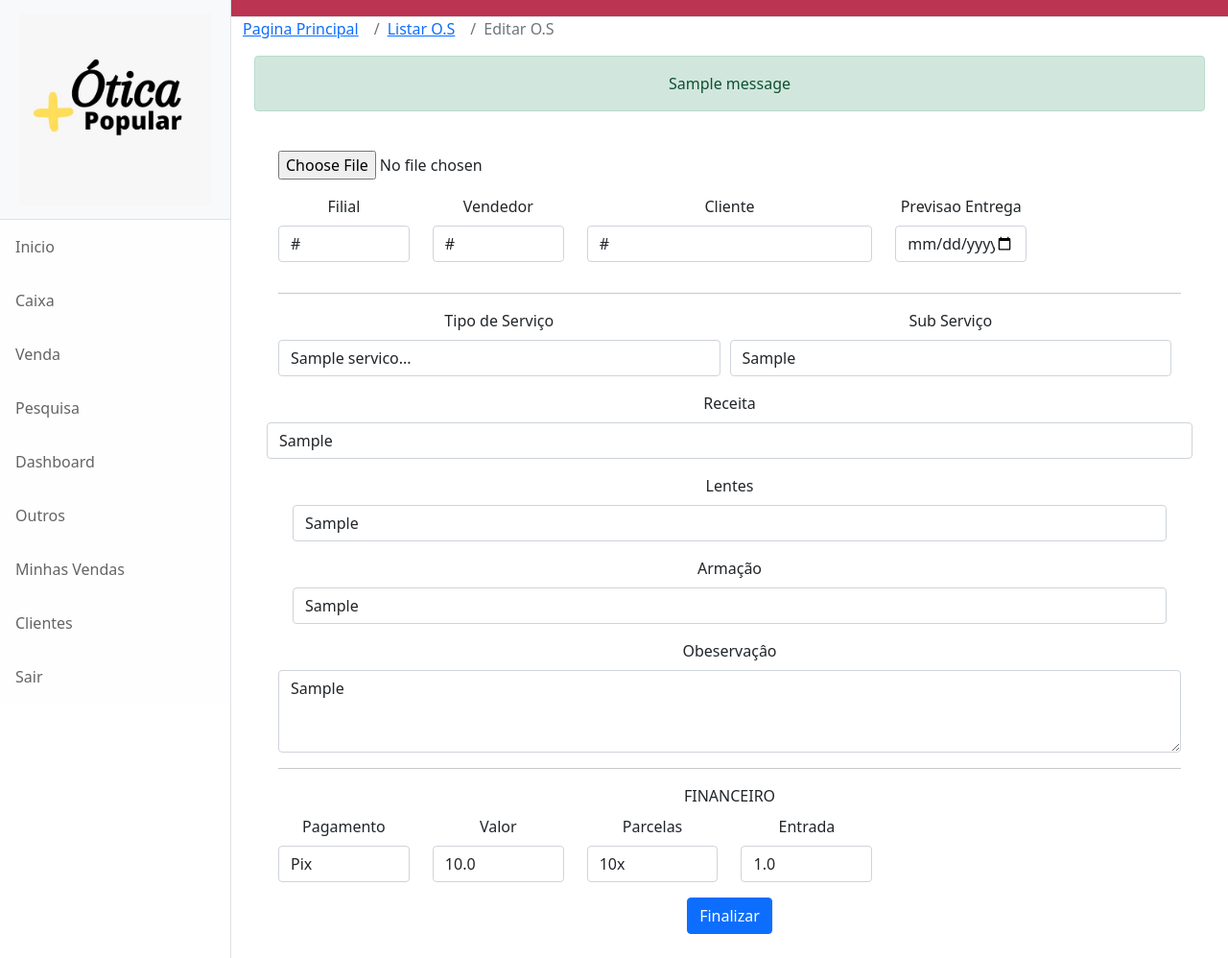
After one commit to santosgv/Sis-Otica, a Django app: page /Editar_os/1 in a window 1280 px wide. The commit adds this page. Shown: the whole page at 96% size. Run offline with Django 4.2, Linux system fonts and the light colour scheme; tables that the repository leaves empty hold one stand-in row (values such as "Sample post"); one stand-in notice (Sample message) is shown; some libraries are stand-ins or nearby versions.

Commit message:
pagina de editar

```diff
--- /dev/null
+++ b/Core/templates/Os/Edita_os.html
@@ -0,0 +1,183 @@
+{% extends 'base.html' %}
+
+{% load static %}
+
+{% block 'head' %}
+<link rel="stylesheet" href="{% static 'Unidades/css/cadastro_cliente.css' %}">
+
+<title>{% block 'title' %}
+Editar O.S
+  {% endblock %}</title>
+{% endblock %}
+
+{% block 'body'%}
+<nav aria-label="breadcrumb">
+    <ol class="breadcrumb" style="background-color: var(--bs-white);">
+      <li class="breadcrumb-item"><a href="{% url 'home'%}">Pagina Principal</a></li>
+      <li class="breadcrumb-item"><a href="{% url 'Lista_Os'%}">Listar O.S</a></li>
+      <li class="breadcrumb-item active" aria-current="page">Editar O.S</li>
+    </ol>
+  </nav>
+  <section class="container-fluid text-center">
+    <div class="text-center">
+        {% if messages %}
+            {% for message in messages %}
+                <div class="alert {{message.tags}}">
+                    {{message}}
+                </div>
+            {% endfor %}
+        {% endif %}
+    </div>
+
+    <form method="POST" class="form_cliente">{% csrf_token %}
+        <div class="form-group">
+          <input type="file" class="form-control-file" id="ANEXO" name="ANEXO">
+        </div>
+        <div class="row">
+          <div class="form-group col-md-2">
+            <label for="FILIAL">Filial</label>
+            <input  class="form-control" id="FILIAL" name="FILIAL" value="#" >
+          </div>
+          <div class="form-group col-md-2">
+            <label for="VENDEDOR" >Vendedor</label>
+            <input  class="form-control"  id="VENDEDOR" name="VENDEDOR" value="#" >
+          </div>
+          <div class="form-group col-md-4">
+            <label for="CLIENTE">Cliente</label>
+            <input  class="form-control"  id="CLIENTE" name="CLIENTE" value="#" >
+          </div>
+          <div class="form-group col-md-2">
+            <label for="DATA_NASCIMENTO">Previsao Entrega</label>
+            <input required type="date" class="form-control" value="{{EDITAR_OS.PREVISAO_ENTREGA}}"  id="PREVISAO_ENTREGA" name="PREVISAO_ENTREGA">
+          </div>
+        </div>
+        <hr>
+        <div class="row">
+          <div class="form-row">
+            <div class="form-group col-md-6">
+              <label for="inputState">Tipo de Serviço</label>
+              <select required id="SERVICO" name="SERVICO" onChange="update()" class="form-control">
+                <option selected>{{EDITAR_OS.SERVICO.NOME}}...</option>
+                        {% for servico in SERVICOS %}
+                     <option value="{{servico.NOME}}">{{servico.NOME}}</option>
+                     {% endfor%}
+              </select>
+            </div>
+            <div class="form-group col-md-6">
+              <label for="inputState">Sub Serviço</label>
+              <select required id="SUB_SERVICO" name="SUB_SERVICO" class="form-control">
+                <option selected>{{EDITAR_OS.SUB_SERVICO}}</option>
+              </select>
+            </div>
+          </div>
+        </div>
+        <div class="form-group row">
+            <label for="NUMERO">Receita</label>
+          <input required class="form-control" value="{{EDITAR_OS.RECEITA}}"  id="RECEITA" name="RECEITA"  >
+        </div>
+        <div class="form-group col-md-12">
+          <label for="FILIAL">Lentes</label>
+          <input required class="form-control" value="{{EDITAR_OS.LENTES}}" id="LENTES" name="LENTES"  >
+        </div>
+        <div class="form-group col-md-12">
+          <label for="FILIAL">Armação</label>
+          <input required class="form-control" value="{{EDITAR_OS.ARMACAO}}" id="ARMACAO" name="ARMACAO"  >
+        </div>
+        <div class="form-group">
+          <label for="exampleFormControlTextarea1">Obeservaçâo</label>
+          <textarea class="form-control"  id="OBSERVACAO" name="OBSERVACAO" rows="3">{{EDITAR_OS.OBSERVACAO}}</textarea>
+        </div>
+        <hr>
+        <div class="text center">
+          <div class="row">
+          <label for="NUMERO">FINANCEIRO</label>
+          <div class="form-group col-md-2">
+            <label for="inputState">Pagamento</label>
+            <select required id="PAGAMENTO" name="PAGAMENTO" onChange="link()" class="form-control">
+                {% if EDITAR_OS.FORMA_PAG == "A" %}
+                    <option value="A">Pix</option>
+                {% endif%}
+                {% if EDITAR_OS.FORMA_PAG == "B" %}
+                <option value="B">Dinheiro</option>
+                {% endif%}
+                {% if EDITAR_OS.FORMA_PAG == "C" %}
+              <option value="C">Debito</option>
+                {% endif%}
+                {% if EDITAR_OS.FORMA_PAG == "D" %}
+              <option value="D">Credito</option>
+                {% endif%}
+                {% if EDITAR_OS.FORMA_PAG == "E" %}
+              <option value="E">Carne</option>
+                {% endif%}
+                {% if EDITAR_OS.FORMA_PAG == "F" %}
+              <option value="F">Permuta</option>
+                {% endif%}
+            </select>
+          </div>
+          <div class="form-group col-md-2">
+            <label for="inputZip">Valor</label>
+            <input required type="text" value="{{EDITAR_OS.VALOR}}" class="form-control" id="VALOR" name="VALOR">
+          </div>
+          <div class="form-group col-md-2">
+            <label for="inputZip">Parcelas</label>
+            <select required id="QUANTIDADE_PARCELA" name="QUANTIDADE_PARCELA" class="form-control">
+                {% if EDITAR_OS.QUANTIDADE_PARCELA == 1 %}
+                <option value="1">1x</option>
+                {% endif%}
+
+                {% if EDITAR_OS.QUANTIDADE_PARCELA == 2 %}
+              <option value="2">2x</option>
+              {% endif%}
+
+                {% if EDITAR_OS.QUANTIDADE_PARCELA == 3 %}
+              <option value="3">3x</option>
+              {% endif%}
+
+                {% if EDITAR_OS.QUANTIDADE_PARCELA == 4 %}
+              <option value="4">4x</option>
+              {% endif%}
+
+              {% if EDITAR_OS.QUANTIDADE_PARCELA == 5 %}
+              <option value="5">5x</option>
+              {% endif%}
+
+              {% if EDITAR_OS.QUANTIDADE_PARCELA == 6 %}
+              <option value="6">6x</option>
+              {% endif%}
+
+              {% if EDITAR_OS.QUANTIDADE_PARCELA == 7 %}
+              <option value="7">7x</option>
+              {% endif%}
+
+              {% if EDITAR_OS.QUANTIDADE_PARCELA == 8 %}
+              <option value="8">8x</option>
+              {% endif%}
+
+              {% if EDITAR_OS.QUANTIDADE_PARCELA == 9 %}
+              <option value="9">9x</option>
+              {% endif%}
+
+              {% if EDITAR_OS.QUANTIDADE_PARCELA == 10 %}
+              <option value="10">10x</option>
+              {% endif%}
+            </select>
+          </div>
+
+          <div class="form-group col-md-2">
+            <label for="inputZip">Entrada</label>
+            <input required type="text" value="{{EDITAR_OS.ENTRADA}}" class="form-control" id="ENTRADA" name="ENTRADA">
+          </div>
+        </div>
+        </div>
+        <div class="alert alert-warning _carner" style="display: none;" role="alert">
+          Antes de Finalizar Cadastre o Carne: <a href="https://docs.google.com/forms/d/e/1FAIpQLSfZZXRyL25ZIHRUcOxJTRIGD7godA-FvRdAOAwe4G_fg2UP8w/viewform" class="alert-link"> Formulario para Cadastro</a>.
+        </div>
+        <button type="submit" class="btn btn-primary">Finalizar</button>
+      </form>
+  </section>
+
+
+
+
+
+{%endblock%}
--- a/Core/templates/Lista_Os.html
+++ b/Core/templates/Os/Lista_Os.html
@@ -35,6 +35,7 @@
                         <th scope="col">STATUS</th>
                         <th scope="col">OBSERVAÇAO</th>
                         <th scope="col">PREVISÂO ENTREGA</th>
+                        <th scope="col">AÇAO</th>
                       </tr>
                       {% for Os in Ordem_servicos %}
                       <tbody>
@@ -61,8 +62,8 @@
                           </td>
                           <td>{{Os.OBSERVACAO}}</td>
                           <td>{{Os.PREVISAO_ENTREGA}}</td>
+                          <td><a href="{% url 'Editar_os' Os.id  %}">Editar</td>
                         </tr>
-
                       </tbody>
                       {% endfor%}
                 </table>
--- a/Core/templates/cadastrar_os.html
+++ b/Core/templates/Os/cadastrar_os.html
@@ -131,7 +131,7 @@ Cadastrar O.S
                 <label for="inputState">Pagamento</label>
                 <select required id="PAGAMENTO" name="PAGAMENTO" onChange="link()" class="form-control">
                   <option selected>Escolha...</option>
-                  <option value="A">PIX</option>
+                  <option value="A">Pix</option>
                   <option value="B">Dinheiro</option>
                   <option value="C">Debito</option>
                   <option value="D">Credito</option>
--- a/Core/urls.py
+++ b/Core/urls.py
@@ -1,18 +1,21 @@
-from django.contrib import admin
-from django.urls import path,include
+
+from django.urls import path
 from django.conf import settings
 from django.conf.urls.static import static
 from Core import views
 
 urlpatterns = [
     path('', views.home, name='home'),
+
     path('cadastro_cliente',views.cadastro_cliente,name='cadastro_cliente'),
     path('clientes',views.clientes,name='clientes'),
     path('cliente/<int:id>',views.Cliente,name='cliente'),
     path('Edita_cliente/<int:id>',views.Edita_cliente,name='Edita_cliente'),
     path('excluir_cliente/<int:id>',views.excluir_cliente,name='excluir_cliente'),
+
     path('Lista_Os',views.Lista_Os,name='Lista_Os'),
-    path('Cadastrar_os/<int:id_cliente>',views.Cadastrar_os,name='Cadastrar_os')
+    path('Cadastrar_os/<int:id_cliente>',views.Cadastrar_os,name='Cadastrar_os'),
+    path('Editar_os/<int:id_os>',views.Editar_os,name='Editar_os'),
 ]
 
 urlpatterns += static(settings.STATIC_URL, document_root=settings.STATIC_ROOT)
--- a/Core/views.py
+++ b/Core/views.py
@@ -1,12 +1,12 @@
 from django.contrib import messages
 from django.contrib.messages import constants
-from django.shortcuts import redirect, render,get_object_or_404
+from django.shortcuts import redirect, render
 from Core.models import ORDEN,CLIENTE,SERVICO
 from Unidades.models import UNIDADE
 from Autenticacao.models import USUARIO
 from django.contrib.auth.decorators import login_required
 from django.core.paginator import Paginator
-import datetime
+
 
 
 def home(request):
@@ -23,13 +23,13 @@ def clientes(request):
 
     clientes = pagina.get_page(page)
 
-    return render(request,'clientes.html',{'clientes':clientes})
+    return render(request,'Cliente/clientes.html',{'clientes':clientes})
 
 @login_required(login_url='logar')
 def cadastro_cliente(request):
 
     if request.method == "GET":
-        return render(request, 'cadastro_cliente.html')
+        return render(request, 'Cliente/cadastro_cliente.html')
     else:
         NOME = request.POST.get('NOME')
         LOGRADOURO = request.POST.get('LOGRADOURO')
@@ -59,13 +59,13 @@ def cadastro_cliente(request):
 def Cliente(request,id):
     if request.method == "GET":
         cliente = CLIENTE.objects.get(id=id)
-        return render(request,'cliente.html',{'cliente':cliente})
+        return render(request,'Cliente/cliente.html',{'cliente':cliente})
 
 @login_required(login_url='logar')
 def Edita_cliente(request,id):
     if request.method == "GET":
         cliente = CLIENTE.objects.get(id=id)
-        return render(request,'edita_cliente.html',{'cliente':cliente})
+        return render(request,'Cliente/edita_cliente.html',{'cliente':cliente})
     else:
         cliente = CLIENTE.objects.get(id=id)
         cliente.NOME = request.POST.get('NOME')
@@ -79,7 +79,7 @@ def Edita_cliente(request,id):
         cliente.EMAIL = request.POST.get('EMAIL')
         cliente.save()
         messages.add_message(request, constants.SUCCESS, 'Dados alterado com sucesso')
-    return render(request,'edita_cliente.html',{'cliente':cliente})
+    return render(request,'Cliente/edita_cliente.html',{'cliente':cliente})
 
 @login_required(login_url='logar')
 def excluir_cliente(request,id):
@@ -98,7 +98,7 @@ def Lista_Os(request):
 
     Ordem_servicos = pagina.get_page(page)
 
-    return render(request,'Lista_Os.html',{'Ordem_servicos':Ordem_servicos})
+    return render(request,'OS/Lista_Os.html',{'Ordem_servicos':Ordem_servicos})
 
 def Cadastrar_os(request,id_cliente):
     if request.method == "GET":
@@ -108,7 +108,7 @@ def Cadastrar_os(request,id_cliente):
                     'servicos':servicos,
                                                 }
 
-        return render(request,'cadastrar_os.html',context)
+        return render(request,'Os/cadastrar_os.html',context)
     else:
         try:
             ANEXO = request.POST.get('ANEXO')
@@ -153,8 +153,22 @@ def Cadastrar_os(request,id_cliente):
 
             cadastrar_os.save()
             messages.add_message(request, constants.SUCCESS, 'Dados Cadastrado com sucesso')
-            return render(request,'cadastrar_os.html')
+            return render(request,'Os/cadastrar_os.html')
         except Exception as msg:
             print(msg)
             messages.add_message(request, constants.ERROR, 'Erro interno ao salvar a OS')
-            return render(request,'cadastrar_os.html')
+            return render(request,'Os/cadastrar_os.html')
+
+def Editar_os(request,id_os):
+    if request.method == "GET":
+        EDITAR_OS = ORDEN.objects.get(id=id_os)
+        SERVICOS = SERVICO.objects.all()
+        return render(request,'Os/Edita_os.html',{'EDITAR_OS':EDITAR_OS,
+                                                   'SERVICOS':SERVICOS})
+    else:
+        try:
+            pass
+        except Exception as msg:
+            print(msg)
+            messages.add_message(request, constants.ERROR, 'Erro interno ao Editar a OS')
+            return render(request,'Os/Edita_os.html')
```
Also changed, not shown: Core/templates/Cliente/cadastro_cliente.html (renamed from Core/templates/cadastro_cliente.html), Core/templates/Cliente/cliente.html (renamed from Core/templates/cliente.html), Core/templates/Cliente/clientes.html (renamed from Core/templates/clientes.html), Core/templates/Cliente/edita_cliente.html (renamed from Core/templates/edita_cliente.html).
